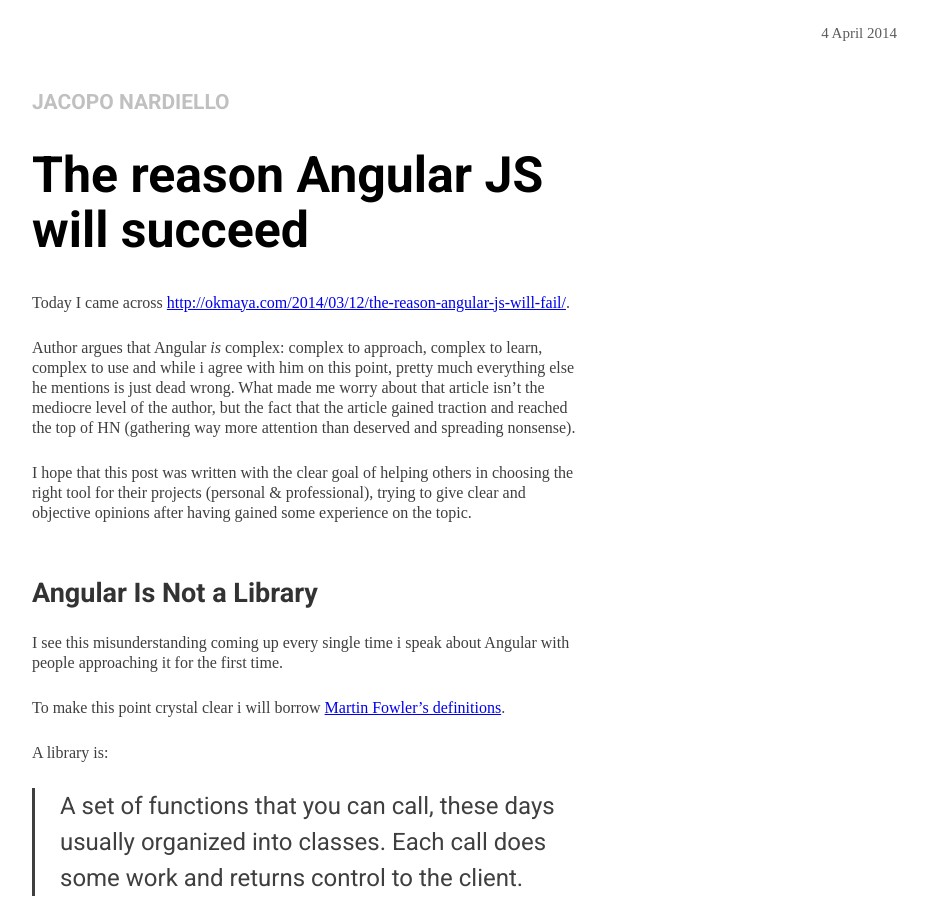
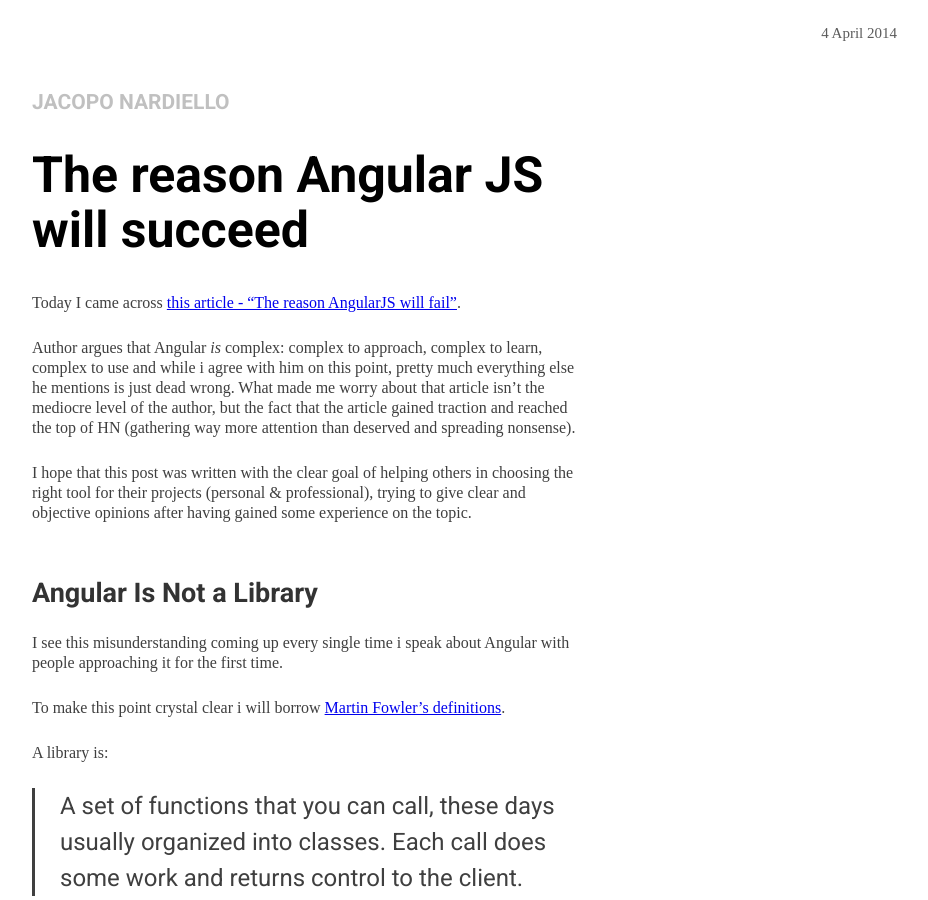
Before and after one commit to jnardiello/jnardiello.github.io, a Jekyll site: the page built from _posts/2014-04-04-the-reason-angular-will-succeed.md, in a window 1280 px wide and 900 px high. Shown: the whole window, without its empty margins (333-1261 px from the left). Built offline with Jekyll 4.4.1, drawn with Linux system fonts in a browser that asks for light colours; some web fonts are replaced; Markdown is read by kramdown in place of the engine named in the settings.

Commit message:
Fixing article

```diff
--- a/_posts/2014-04-04-the-reason-angular-will-succeed.md
+++ b/_posts/2014-04-04-the-reason-angular-will-succeed.md
@@ -4,7 +4,7 @@
 date:   2014-04-04 15:38:00
 ---
 
-Today I came across [http://okmaya.com/2014/03/12/the-reason-angular-js-will-fail/](this article - "The reason AngularJS will fail").
+Today I came across [this article - "The reason AngularJS will fail"](http://okmaya.com/2014/03/12/the-reason-angular-js-will-fail/).
 
 Author argues that Angular *is* complex: complex to approach, complex to learn, complex to use and while i agree with him on this point, pretty much everything else he mentions is just dead wrong. What made me worry about that article isn't the mediocre level of the author, but the fact that the article gained traction and reached the top of HN (gathering way more attention than deserved and spreading nonsense).
 
```
